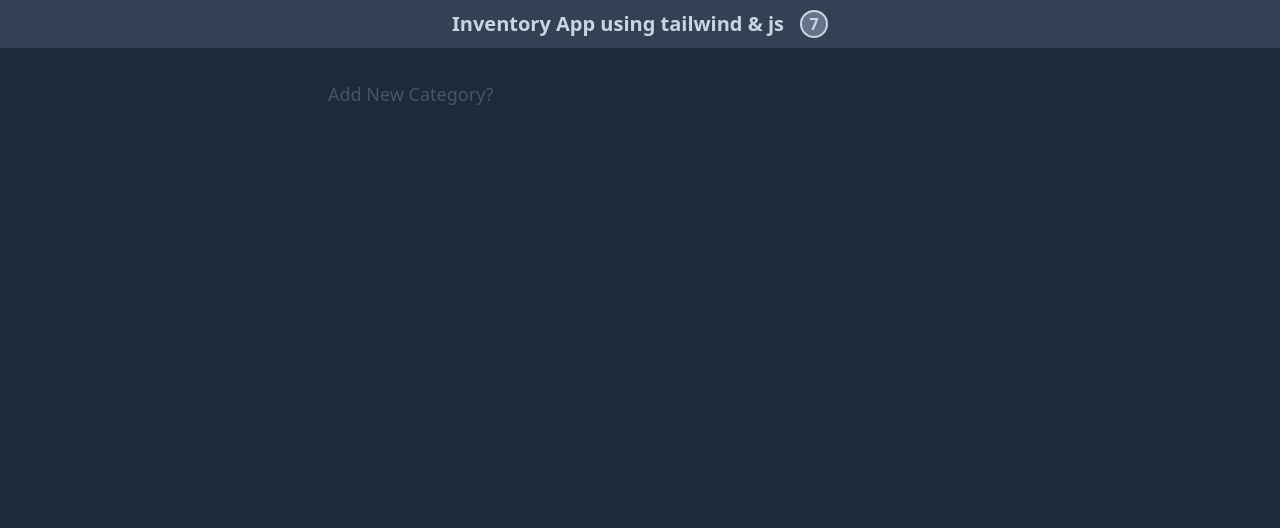
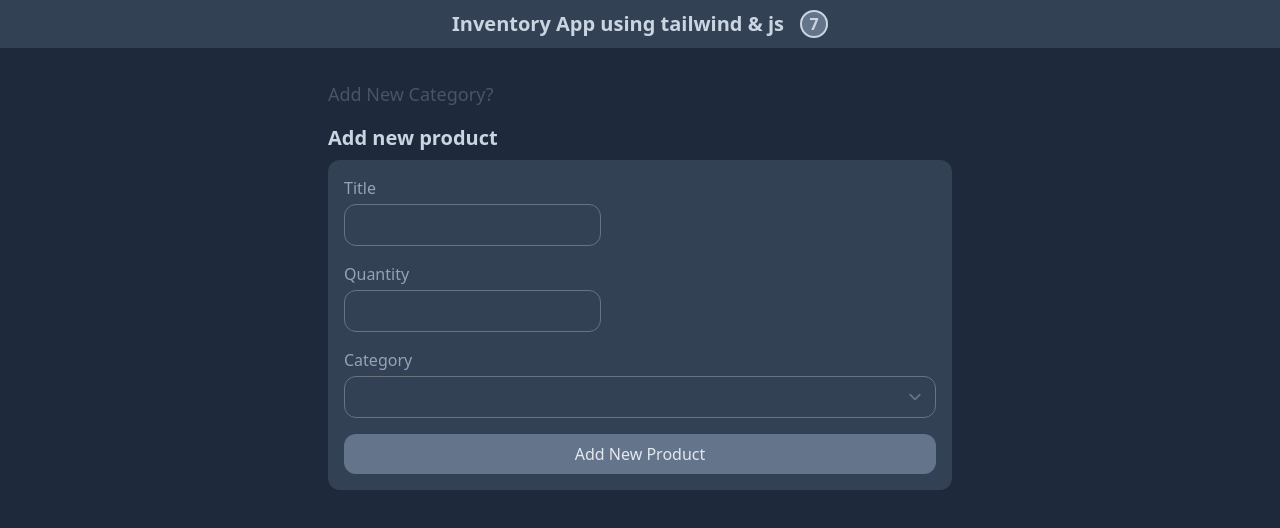
Before and after one commit to sepidehbiglarizadeh/Inventory-App-React, a React (Create React App) app: page / in a window 1280 px wide. Shown: the top 528 px of the page. Built offline with nearby package versions, Linux system fonts and the light colour scheme.

Commit message:
create product form

```diff
--- a/src/App.js
+++ b/src/App.js
@@ -1,13 +1,19 @@
-import Category from "./components/Category";
+import { useState } from "react";
+import CategoryForm from "./components/Category";
 import NavBar from "./components/NavBar";
+import ProductsForm from "./components/Products";
 
 const App = () => {
+  const [categories, setCategories] = useState([]);
+
+
   return (
     <>
       <div className="bg-slate-800 min-h-screen">
         <NavBar />
         <div className="container max-w-screen-sm mx-auto p-2">
-            <Category/>
+            <CategoryForm setCategories={setCategories}/>
+            <ProductsForm categories={categories}/>
         </div>
       </div>
     </>
--- a/src/components/Category.js
+++ b/src/components/Category.js
@@ -1,12 +1,11 @@
 import { useState } from "react";
 
-const Category = () => {
+const CategoryForm = ({ setCategories }) => {
   const [isShow, setIsShow] = useState(false);
   const [categoryFormData, setCategoryFormData] = useState({
     title: "",
     description: "",
   });
-  const [categories, setCategories] = useState([]);
 
   const changeHandler = (e) => {
     const { name, value } = e.target;
@@ -20,9 +19,13 @@
 
   const addNewCategoryHandler = (e) => {
     e.preventDefault();
-    setCategories([
-      ...categories,
-      { ...categoryFormData, createdAt: new Date().toISOString() },
+    setCategories((prevState) => [
+      ...prevState,
+      {
+        ...categoryFormData,
+        createdAt: new Date().toISOString(),
+        id: new Date().getTime(),
+      },
     ]);
     setCategoryFormData({ title: "", description: "" });
   };
@@ -96,4 +99,4 @@
   );
 };
 
-export default Category;
+export default CategoryForm;
--- a/src/components/Products.js
+++ b/src/components/Products.js
@@ -0,0 +1,72 @@
+const ProductsForm = ({ categories }) => {
+  return (
+    <div className="mb-4">
+      <h2 className="text-xl text-slate-300 font-bold mb-2">Add new product</h2>
+      <form className="bg-slate-700 p-4 rounded-xl flex flex-col gap-y-4">
+        <div>
+          <label htmlFor="product-title" className="block mb-1 text-slate-400">
+            Title
+          </label>
+          <input
+            type="text"
+            name="product-title"
+            id="product-title"
+            className="bg-transparent rounded-xl border border-slate-500 text-slate-400"
+          />
+        </div>
+        <div>
+          <label
+            htmlFor="product-quantity"
+            className="block mb-1 text-slate-400"
+          >
+            Quantity
+          </label>
+          <input
+            type="number"
+            name="product-quantity"
+            id="product-quantity"
+            className="bg-transparent rounded-xl border border-slate-500 text-slate-400"
+          />
+        </div>
+        <div>
+          <label
+            htmlFor="product-category"
+            className="block mb-1 text-slate-400"
+          >
+            Category
+          </label>
+          <select
+            name="product-category"
+            id="product-category"
+            className="bg-transparent text-slate-400 rounded-xl w-full"
+          >
+            <option className="bg-slate-300 text-slate-400" value="" disabled>
+              Select a Category
+            </option>
+            {categories.map((category) => {
+              return (
+                <option
+                  className="bg-slate-300 text-slate-400"
+                  value=""
+                  key={category.id}
+                >
+                  {category.title}
+                </option>
+              );
+            })}
+          </select>
+        </div>
+        <div className="flex items-center justify-between gap-x-4">
+          <button
+            id="add-new-product"
+            className="flex-1 bg-slate-500 text-slate-200 rounded-xl p-2"
+          >
+            Add New Product
+          </button>
+        </div>
+      </form>
+    </div>
+  );
+};
+
+export default ProductsForm;
```
